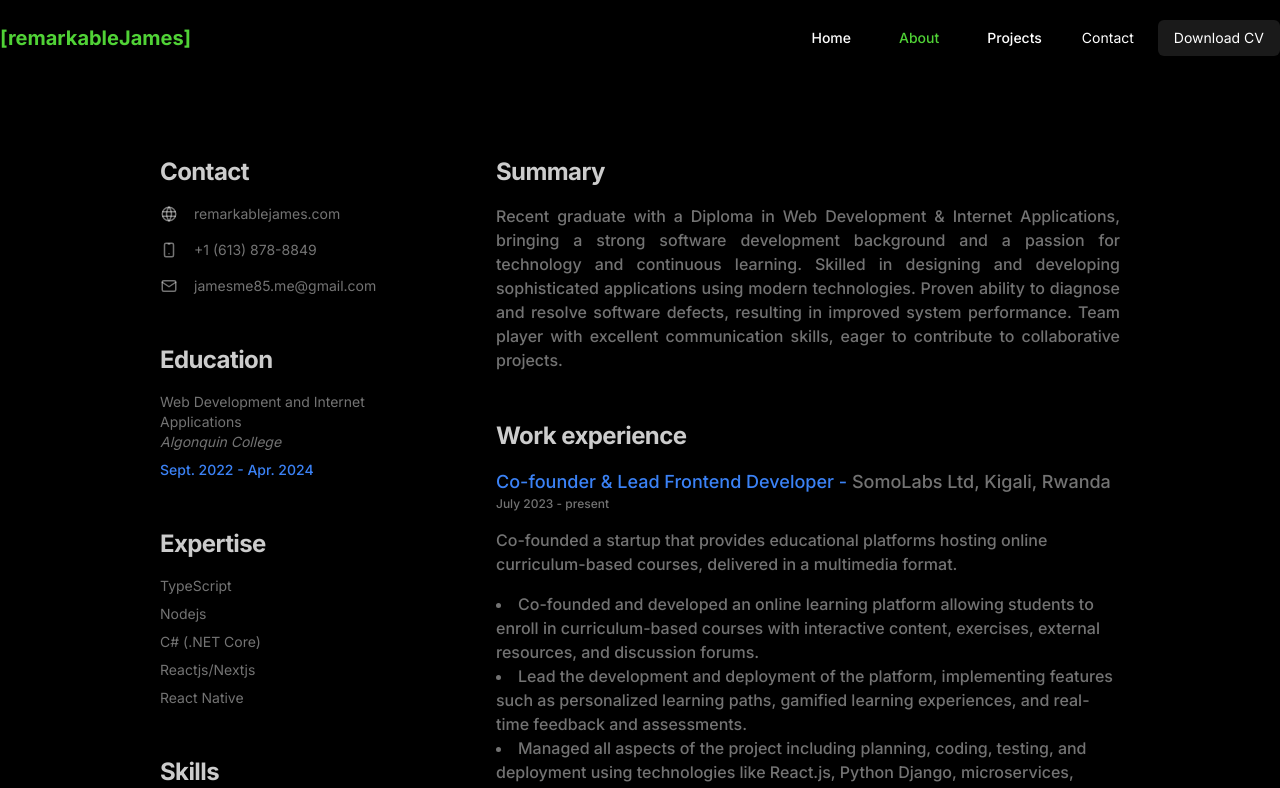
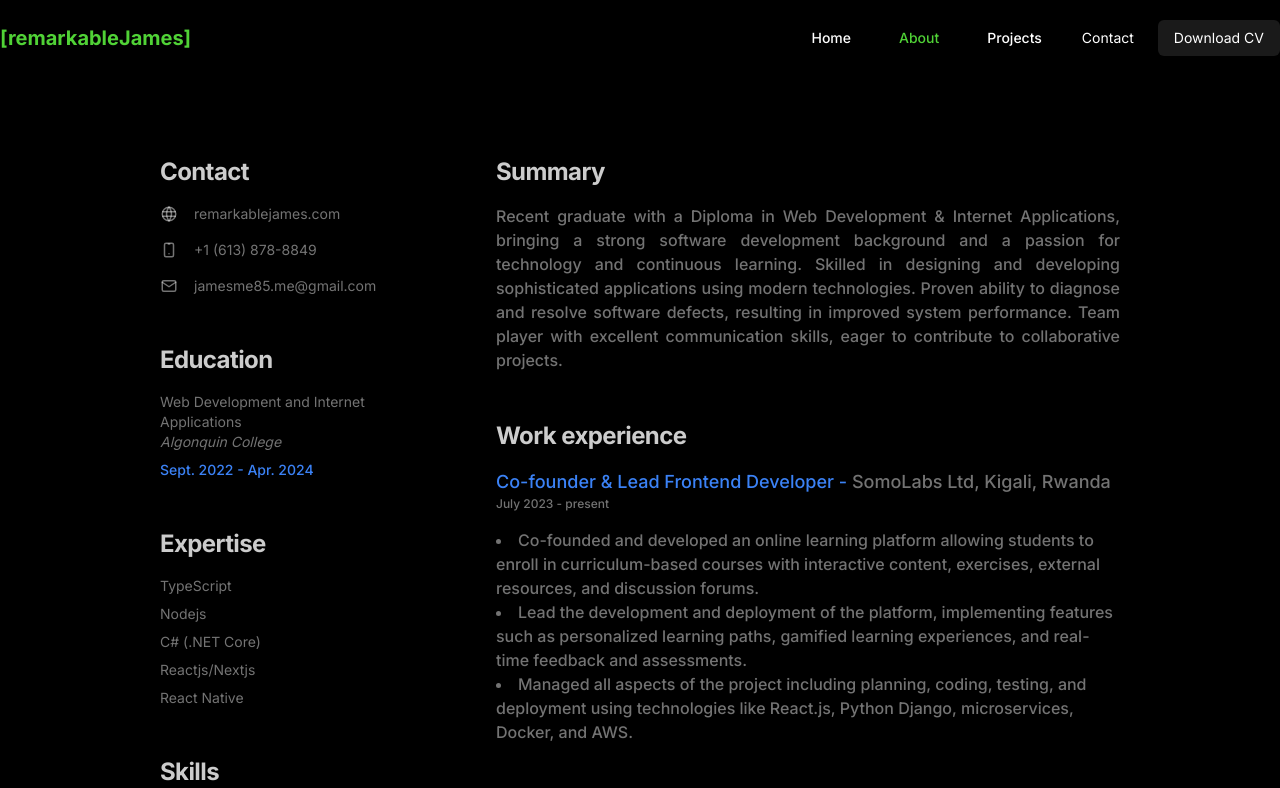
Before and after one commit to remarkablejames/portfolio-rebuild, a Next.js app: page /about in a window 1280 px wide. Shown: the top 788 px of the page. Built offline with nearby package versions, Linux system fonts and the light colour scheme.

Commit message:
updated about me page

```diff
--- a/app/about/page.tsx
+++ b/app/about/page.tsx
@@ -185,9 +185,6 @@ export default function About() {
                         </span>
                       </p>
                       <div className="mt-4 text-md font-medium text-white/45">
-                        Co-founded a startup that provides educational platforms
-                        hosting online curriculum-based courses, delivered in a
-                        multimedia format.
                         <ul className="list-disc list-inside mt-4">
                           <li>
                             Co-founded and developed an online learning platform
```
